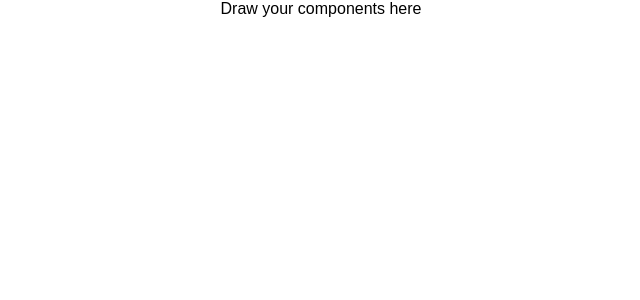
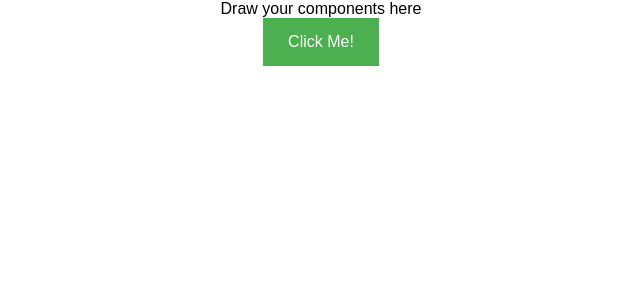
Before and after one commit to nimishsrivastava/lego-training-components, a React (Create React App) app: page / in a window 1280 px wide. Shown: the top 300 px of the page, without its empty margins (319-959 px from the left). Built offline with nearby package versions, Linux system fonts and the light colour scheme.

Commit message:
button props and default style add

```diff
--- a/package.json
+++ b/package.json
@@ -5,7 +5,8 @@
   "dependencies": {
     "react": "^16.5.0",
     "react-dom": "^16.5.0",
-    "react-scripts": "1.1.5"
+    "react-scripts": "1.1.5",
+    "prop-types": "latest"
   },
   "scripts": {
     "start": "react-scripts start",
--- a/src/App.js
+++ b/src/App.js
@@ -1,14 +1,16 @@
-import React, { Component } from 'react';
+import React, {Component} from 'react';
 import './App.css';
 import './components/TextField'
 import TextField from './components/TextField/TextField';
+import Button from "./components/Button";
 
 class App extends Component {
     render() {
         return (
             <div className="App">
                 Draw your components here
-        <TextField />
+                <TextField/>
+                <Button/>
             </div>
         );
     }
--- a/src/components/Button/Button.js
+++ b/src/components/Button/Button.js
@@ -0,0 +1,34 @@
+import React, {Component} from 'react';
+import PropTypes from 'prop-types'
+
+class Button extends Component {
+    render() {
+        const {buttonStyle} = this.props;
+
+        let buttonClasses = ['button', buttonStyle].join(' ')
+        return (
+            <div>
+                <button type="button"
+                        className={buttonClasses}
+                        disabled={this.props.disabled}
+                        onClick={this.props.onClick}>
+                    {this.props.buttonText}
+                </button>
+            </div>
+        );
+    }
+}
+
+Button.defaultProps = {
+    buttonText: 'Click Me!',
+    disabled:false
+}
+
+Button.propTypes = {
+    buttonStyle: PropTypes.string,
+    buttonText: PropTypes.string.isRequired,
+    onClick: PropTypes.func.isRequired,
+    disabled: PropTypes.bool
+}
+
+export default Button;
--- a/src/components/Button/button.css
+++ b/src/components/Button/button.css
@@ -0,0 +1,8 @@
+.button {
+    background-color: #4CAF50;
+    border: none;
+    color: white;
+    padding: 15px 25px;
+    text-align: center;
+    font-size: 16px;
+}
--- a/src/components/Button/index.js
+++ b/src/components/Button/index.js
@@ -0,0 +1,2 @@
+import './button.css'
+export {default} from './Button'
```
Lines whose indentation alone changed are shown as unchanged.
